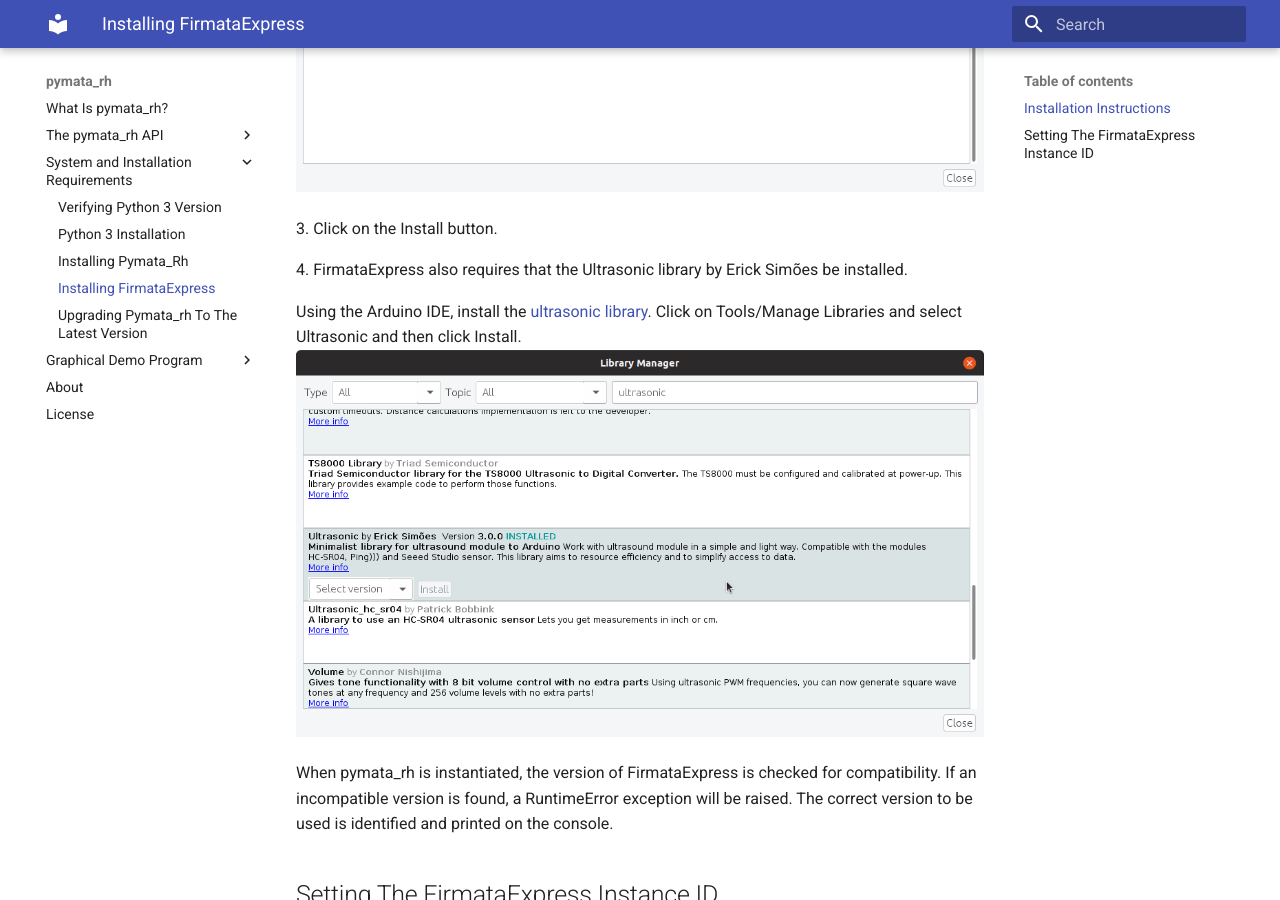
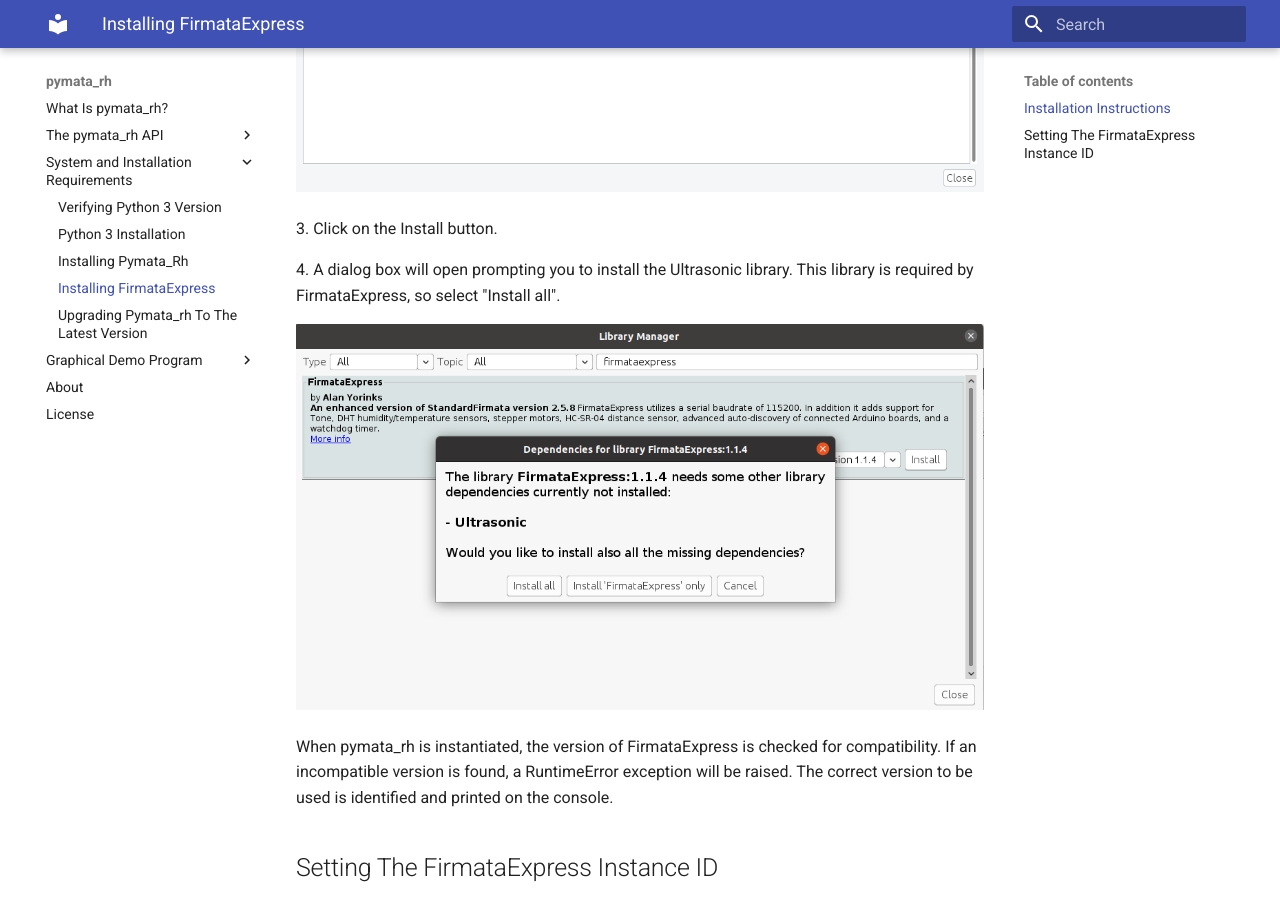
Before and after one commit to MrYsLab/pymata_rh, an MkDocs documentation site: the page built from docs/firmata_express.md, in a window 1280 px wide and 900 px high, scrolled down 1006 px. Built offline with MkDocs 1.6.1 and Material for MkDocs 9.7.7, drawn with Linux system fonts in a browser that asks for light colours.

```diff
--- a/docs/firmata_express.md
+++ b/docs/firmata_express.md
@@ -12,11 +12,9 @@
 <p>3. Click on the Install button.</p>
 
 
-<p> 4. FirmataExpress also requires that the Ultrasonic library
-by Erick Simões be installed.</p>
-Using the Arduino IDE, install the [ultrasonic library](https://github.com/ErickSimoes/Ultrasonic). Click on Tools/Manage Libraries
-and select Ultrasonic and then click Install.
-<img src="../images/Ultrasonic.png">
+<p>4. A dialog box will open prompting you to install the Ultrasonic library.
+This library is required by FirmataExpress, so select "Install all".</p>
+<img src="../images/firmataexpress2.png">
 
 When pymata_rh is instantiated, the version of FirmataExpress is checked for
 compatibility. If an incompatible version is found,
```
Also changed, not shown: docs/graph_demo.md (+48 -4 lines), docs/gui_screens.md (deleted, +0 -6 lines), docs/index.md (+1 -1 lines), docs/images/backplane2.png (added), docs/images/firmataexpress2.png (added), docs/images/remote_gui.png (added).
